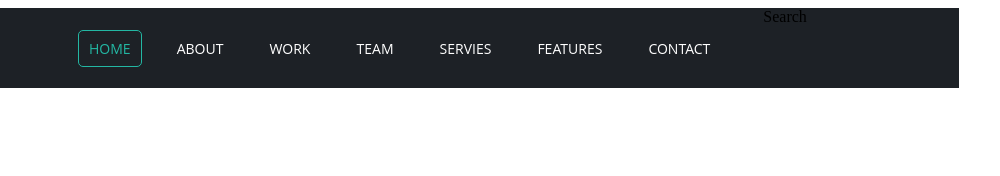
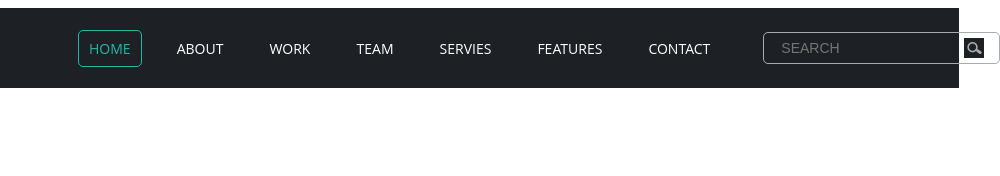
Before and after one commit to anaastastasiia/modest-project, a plain HTML site: page index.html in a window 1280 px wide. Shown: the full height of the page, 313-1313 px from the left, 1000 px wide, since content can reach past the window. Drawn offline with Linux system fonts and the light colour scheme.

Commit message:
added search

```diff
--- a/index.html
+++ b/index.html
@@ -20,7 +20,7 @@
                 </div>
                 <div class="col-xs-12 col-sm-7">
                     <ul class="menu">
-                        <li ><a id="menu-btn" href="">Home</a></li>
+                        <li><a id="menu-btn" href="">Home</a></li>
                         <li><a href="">About</a></li>
                         <li><a href="">Work</a></li>
                         <li><a href="">Team</a></li>
@@ -29,7 +29,16 @@
                         <li><a href="">Contact</a></li>
                     </ul>
                 </div>
-                <div class="col-xs-hidden col-sm-2">Search</div>
+                <div class="col-xs-hidden col-sm-2 col-md-2">
+                    <div class="search-menu">
+                        <div class="border-search">
+                           <input type="text" placeholder="search">
+                           <button class="btn-search">
+                               <a href=""></a>
+                           </button>
+                       </div>
+                    </div>
+                </div>
             </div>
         </div>
     </header>
--- a/style.css
+++ b/style.css
@@ -54,7 +54,37 @@
     color: #23b7a3;
     border-radius: 5px;
 }
-
+.border-search{
+    border: 1px solid #a4aead;
+    display: flex;
+    justify-content: center;
+    align-items: center;
+    padding: 0 15px;
+    border-radius: 5px;
+}
+.border-search input{
+    background: transparent;
+    border:none;
+    height: 30px;
+    font-size: 14px;
+    text-transform: uppercase;
+}
+.search-menu {
+    display: flex;
+    align-items: center;
+    height: 80px;
+    justify-content: flex-start;
+}
+.btn-search{
+    background-image: url(./images/search.png);
+    /* display: flex; */
+    width: 20px;
+    height: 20px;
+    background-repeat: no-repeat;
+    background-position: center;
+    border:none;
+    background-color: #1d2126;
+}
 [class*="col-"]{
     padding-left: 15px;
     padding-right: 15px;
```
Also changed, not shown: images/search.png (added).
